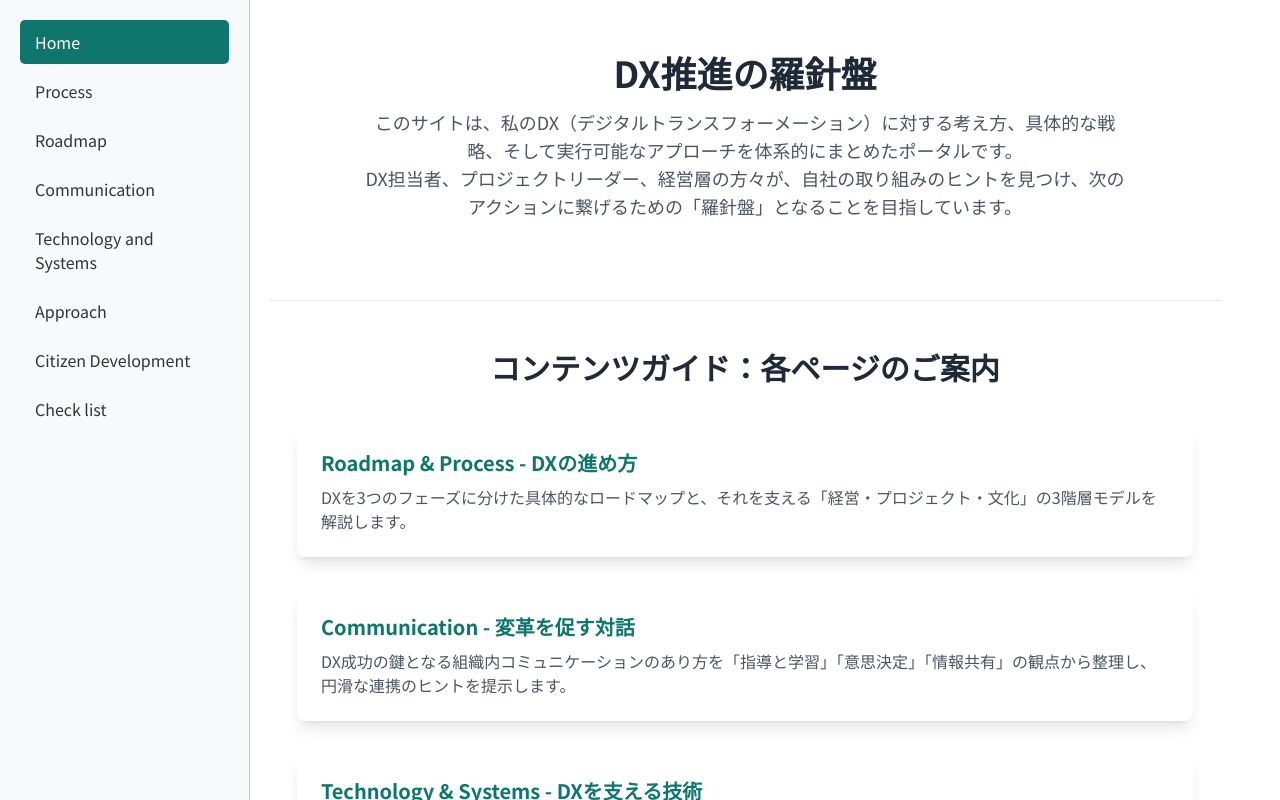
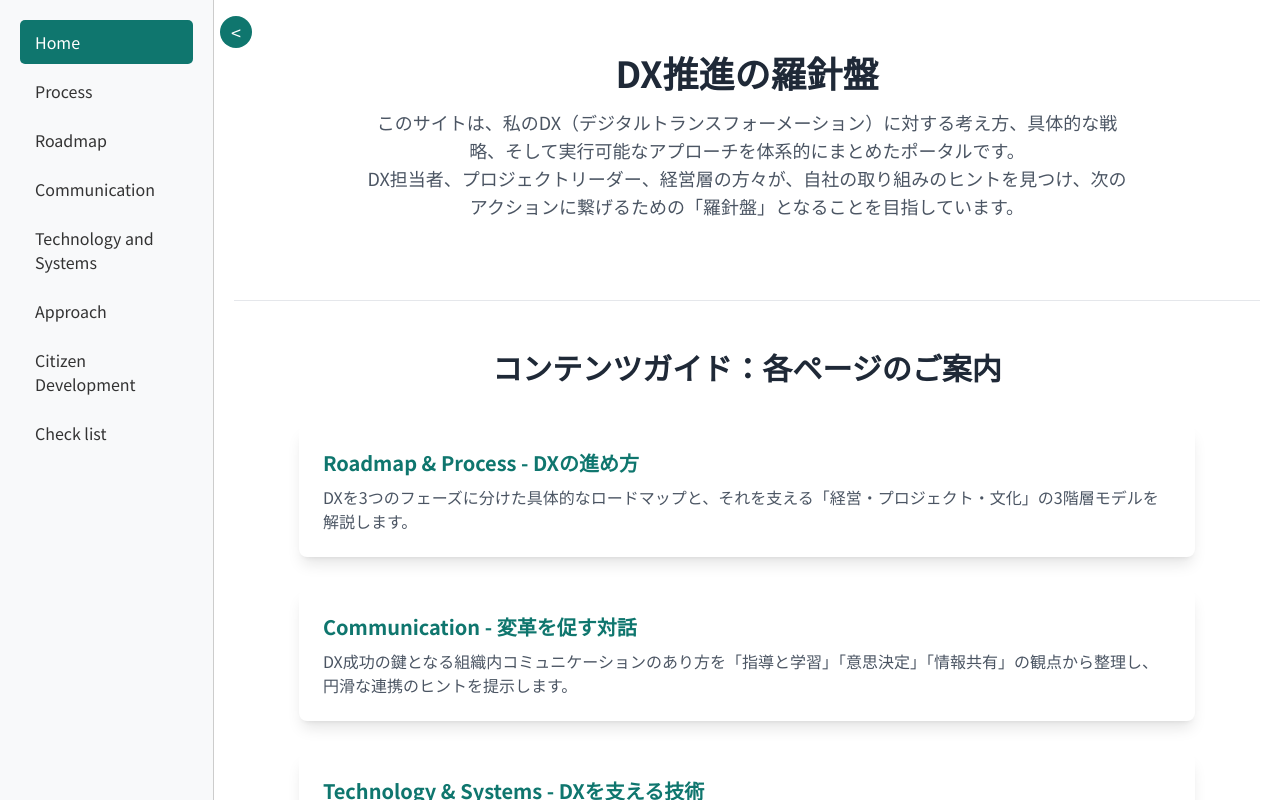
Before and after one commit to Chicken-broth/other.github.io, a plain HTML site: page index.html in a window 1280 px wide. Drawn offline with nearby package versions, Linux system fonts and the light colour scheme.

Commit message:
サイドバー開閉機能追加

```diff
--- a/index.html
+++ b/index.html
@@ -16,13 +16,15 @@
             font-family: 'Noto Sans JP', sans-serif;
             margin: 0;
             display: flex;
+            transition: padding-left 0.3s ease-in-out;
         }
-        nav {
+        nav#sidebar {
             width: 250px;
             border-right: 1px solid #ccc;
             padding: 20px;
             height: 100vh;
             background-color: #f8f9fa;
+            transition: transform 0.3s ease-in-out;
         }
         nav ul {
             list-style: none;
@@ -40,11 +42,28 @@
             background-color: #0F766E;
             color: white;
         }
-        main {
+        main#content {
             padding: 20px;
-            width: calc(100% - 290px);
+            width: 100%;
             overflow-y: auto;
             height: 100vh;
+        }
+        #sidebar-toggle {
+            position: fixed;
+            top: 16px;
+            left: 220px; /* sidebar width - button width/2 - padding */
+            z-index: 100;
+            background-color: #0F766E;
+            color: white;
+            border: none;
+            border-radius: 50%;
+            width: 32px;
+            height: 32px;
+            font-size: 18px;
+            line-height: 32px;
+            text-align: center;
+            cursor: pointer;
+            transition: left 0.3s ease-in-out;
         }
         .accordion-content {
             max-height: 0;
@@ -62,10 +81,18 @@
             background-color: #0D9488; /* teal-600 */
             color: white;
         }
+        /* Sidebar-closed state */
+        body.sidebar-closed nav#sidebar {
+            transform: translateX(-250px);
+        }
+        body.sidebar-closed #sidebar-toggle {
+            left: 16px;
+        }
     </style>
 </head>
 <body>
-    <nav>
+    <button id="sidebar-toggle">&lt;</button>
+    <nav id="sidebar">
         <ul>
             <li><a href="#" data-page="home">Home</a></li>
             <li><a href="#" data-page="process">Process</a></li>
@@ -77,7 +104,7 @@
             <li><a href="#" data-page="checklist">Check list</a></li>
         </ul>
     </nav>
-    <main id="content">
+    <main id="content" class="flex-grow">
         <!-- コンテンツはここに表示されます -->
     </main>
 
@@ -85,6 +112,16 @@
         document.addEventListener('DOMContentLoaded', () => {
             const navLinks = document.querySelectorAll('nav a');
             const content = document.getElementById('content');
+            const sidebarToggle = document.getElementById('sidebar-toggle');
+
+            sidebarToggle.addEventListener('click', () => {
+                document.body.classList.toggle('sidebar-closed');
+                if (document.body.classList.contains('sidebar-closed')) {
+                    sidebarToggle.innerHTML = '&gt;';
+                } else {
+                    sidebarToggle.innerHTML = '&lt;';
+                }
+            });
 
             const initializePageScripts = (pageName) => {
                 // Common scripts (e.g., mobile menu, accordions)
```
